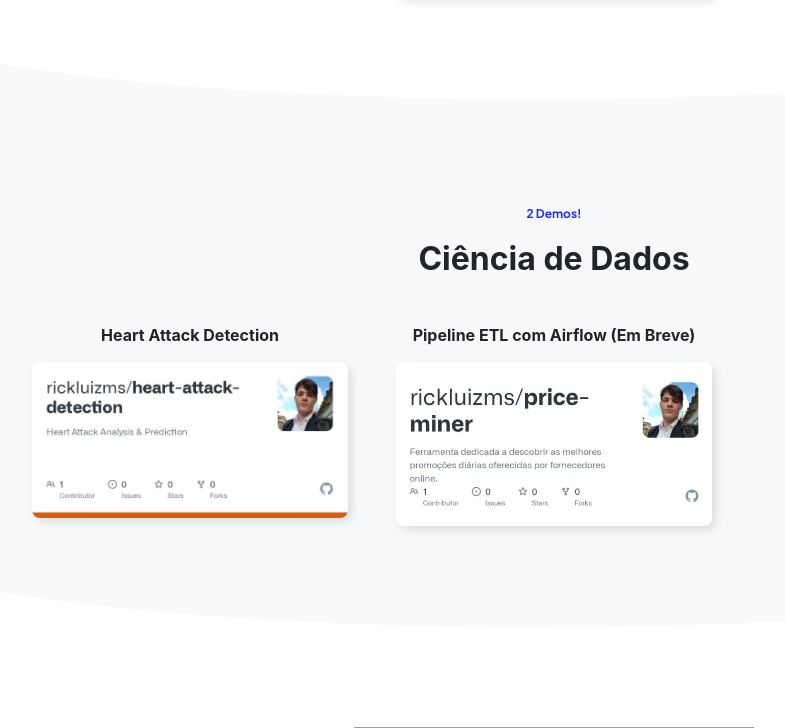
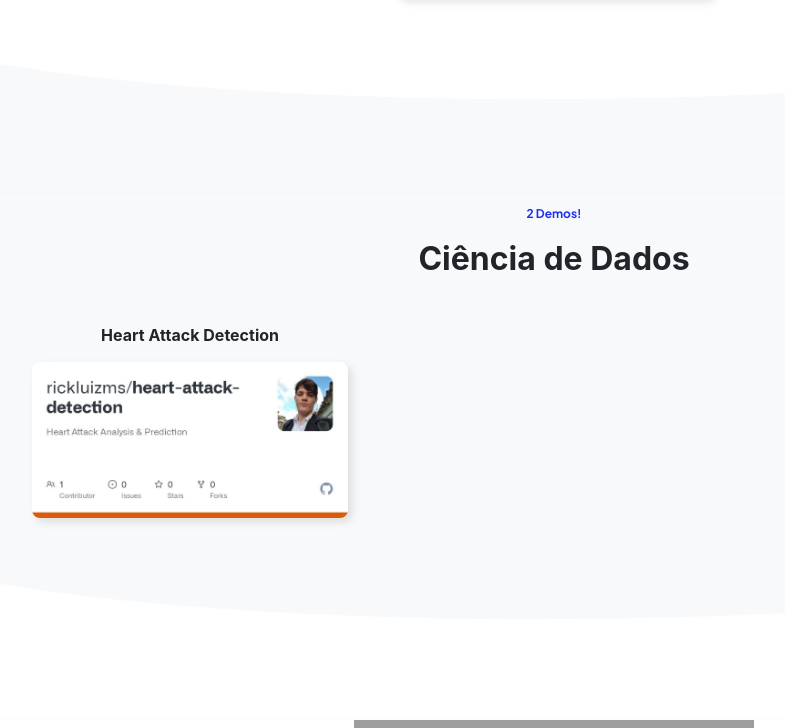
Before and after one commit to rickluizms/portfolio_me, a Flask app: page / in a window 1280 px wide. Shown: the part 1154-1882 px from the top of the page, without its empty margins (86-871 px from the left). Run offline with Flask 3, Linux system fonts and the light colour scheme; some libraries are stand-ins or nearby versions; grey boxes are pictures that could not be loaded.

Commit message:
Remove Price Miner Project

```diff
--- a/templates/index.html
+++ b/templates/index.html
@@ -107,10 +107,6 @@
             <div class="col-lg-4 mb-5">
                 <h6 class="mb-3">Heart Attack Detection</h6>
                 <a class="d-block rounded-3 lift lift-lg" href="https://github.com/rickluizms/heart-attack-detection"><img class="img-fluid rounded-3" src="../static/assets/heart-attack-detection.png"></a>
-            </div>
-            <div class="col-lg-4 mb-5">
-                <h6 class="mb-3">Pipeline ETL com Airflow (Em Breve)</h6>
-                <a class="d-block rounded-3 lift lift-lg" href="https://github.com/rickluizms/price-miner"><img class="img-fluid rounded-3" src="../static/assets/price-minner-etl.png"></a>
             </div>
         </div>
     </div>
```
